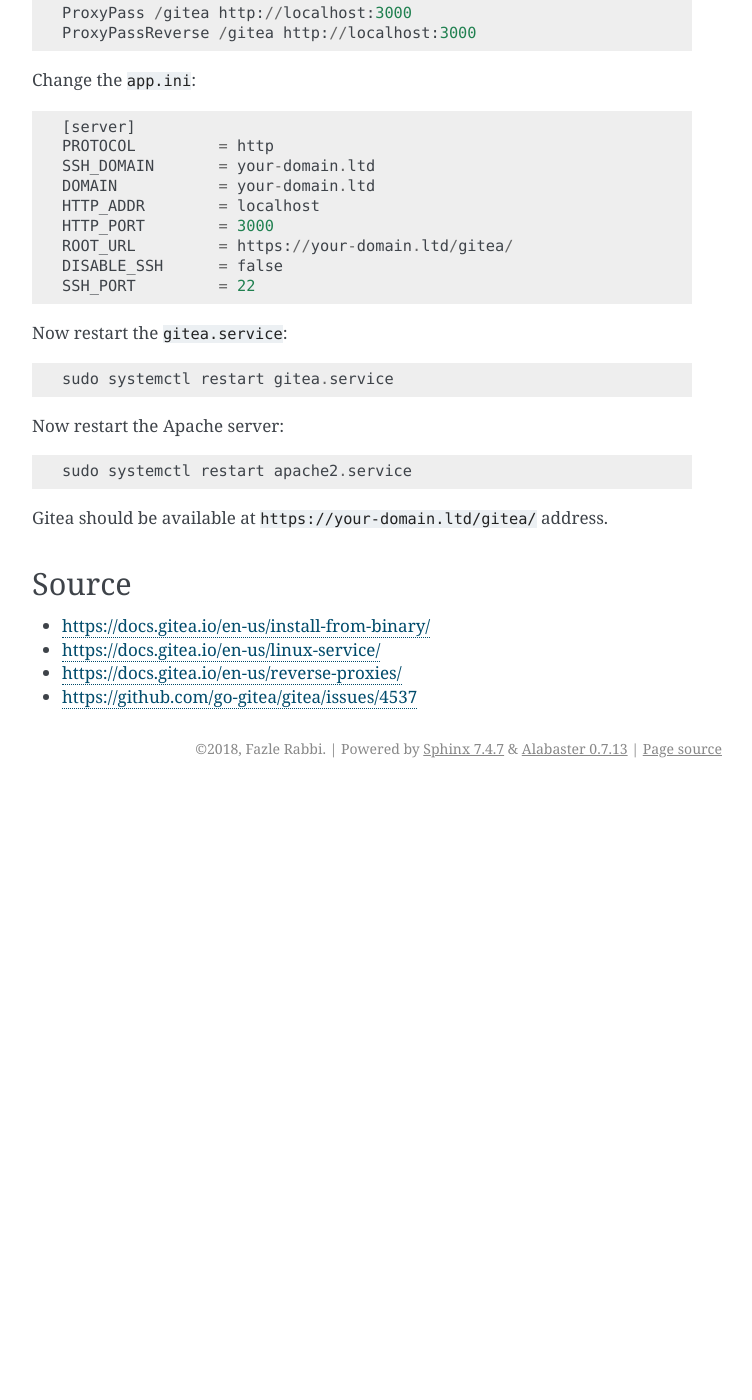
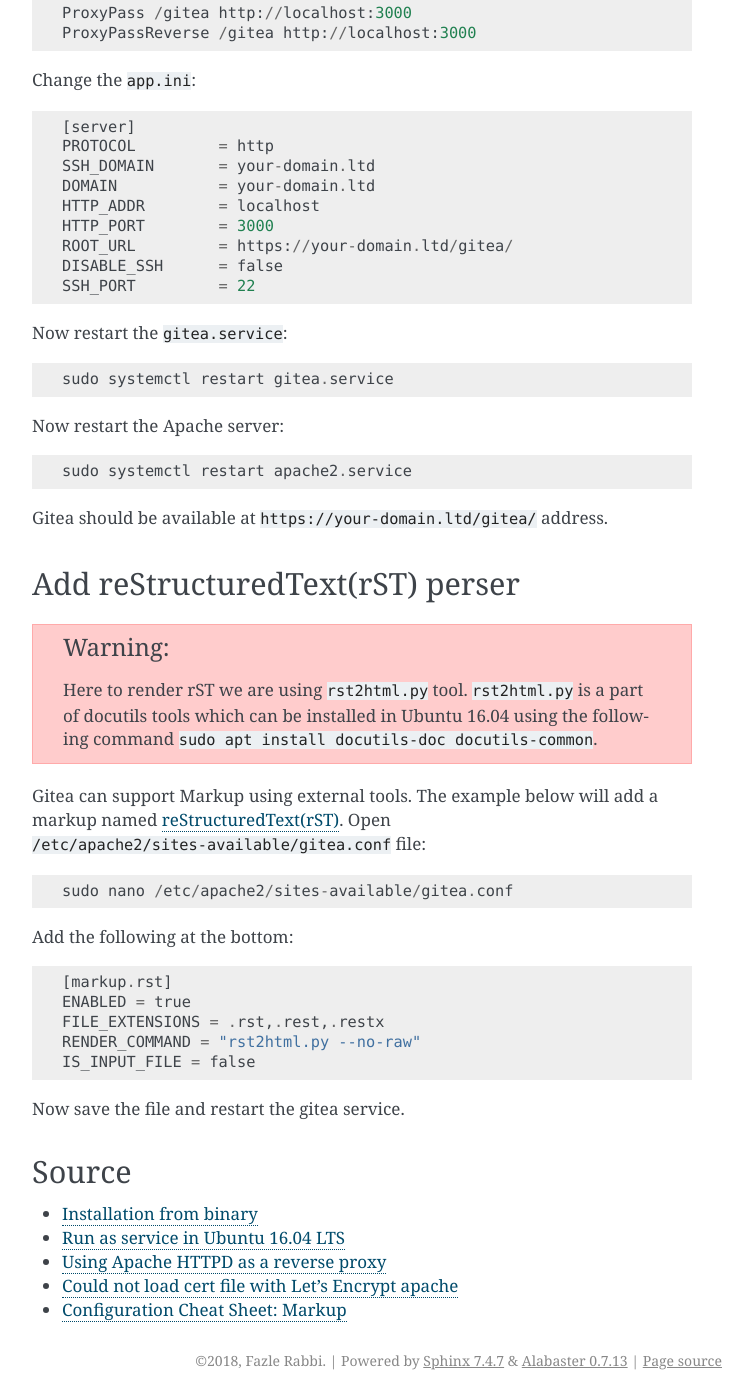
Before and after one commit to fazlerabbi37/take_back_my_data, a Sphinx documentation site: the page built from docs/source/gitea.rst, in a window 1280 px wide and 1400 px high, scrolled down 6478 px. Shown: the whole window, without its empty margins (388-1140 px from the left). Built offline with Sphinx 7.4.7, drawn with Linux system fonts in a browser that asks for light colours; before the commit the page ends 7266 px from its top, so only the background shows below that; some of the changed text lies outside the part shown.

Commit message:
Modify gitea.rst to add rST parser
modified gitea.rst to add rST parser which will parse rST files in Gitea

```diff
--- a/docs/source/gitea.rst
+++ b/docs/source/gitea.rst
@@ -282,10 +282,28 @@
 
 Gitea should be available at ``https://your-domain.ltd/gitea/`` address.
 
+Add reStructuredText(rST) perser
+--------------------------------
+.. warning:: Here to render rST we are using ``rst2html.py`` tool. ``rst2html.py`` is a part of docutils tools which can be installed in Ubuntu 16.04 using the following command ``sudo apt install docutils-doc docutils-common``.
+
+Gitea can support Markup using external tools. The example below will add a markup named `reStructuredText(rST) <http://docutils.sourceforge.net/rst.html>`_. Open ``/etc/apache2/sites-available/gitea.conf`` file::
+
+    sudo nano /etc/apache2/sites-available/gitea.conf
+
+Add the following at the bottom::
+
+    [markup.rst]
+    ENABLED = true
+    FILE_EXTENSIONS = .rst,.rest,.restx
+    RENDER_COMMAND = "rst2html.py --no-raw"
+    IS_INPUT_FILE = false
+
+Now save the file and restart the gitea service.
 
 Source
 ------
-- https://docs.gitea.io/en-us/install-from-binary/
-- https://docs.gitea.io/en-us/linux-service/
-- https://docs.gitea.io/en-us/reverse-proxies/
-- https://github.com/go-gitea/gitea/issues/4537
+- `Installation from binary <https://docs.gitea.io/en-us/install-from-binary>`_
+- `Run as service in Ubuntu 16.04 LTS <https://docs.gitea.io/en-us/linux-service>`_
+- `Using Apache HTTPD as a reverse proxy <https://docs.gitea.io/en-us/reverse-proxies>`_
+- `Could not load cert file with Let's Encrypt apache <https://github.com/go-gitea/gitea/issues/4537>`_
+- `Configuration Cheat Sheet: Markup <https://docs.gitea.io/en-us/config-cheat-sheet>`_
```
